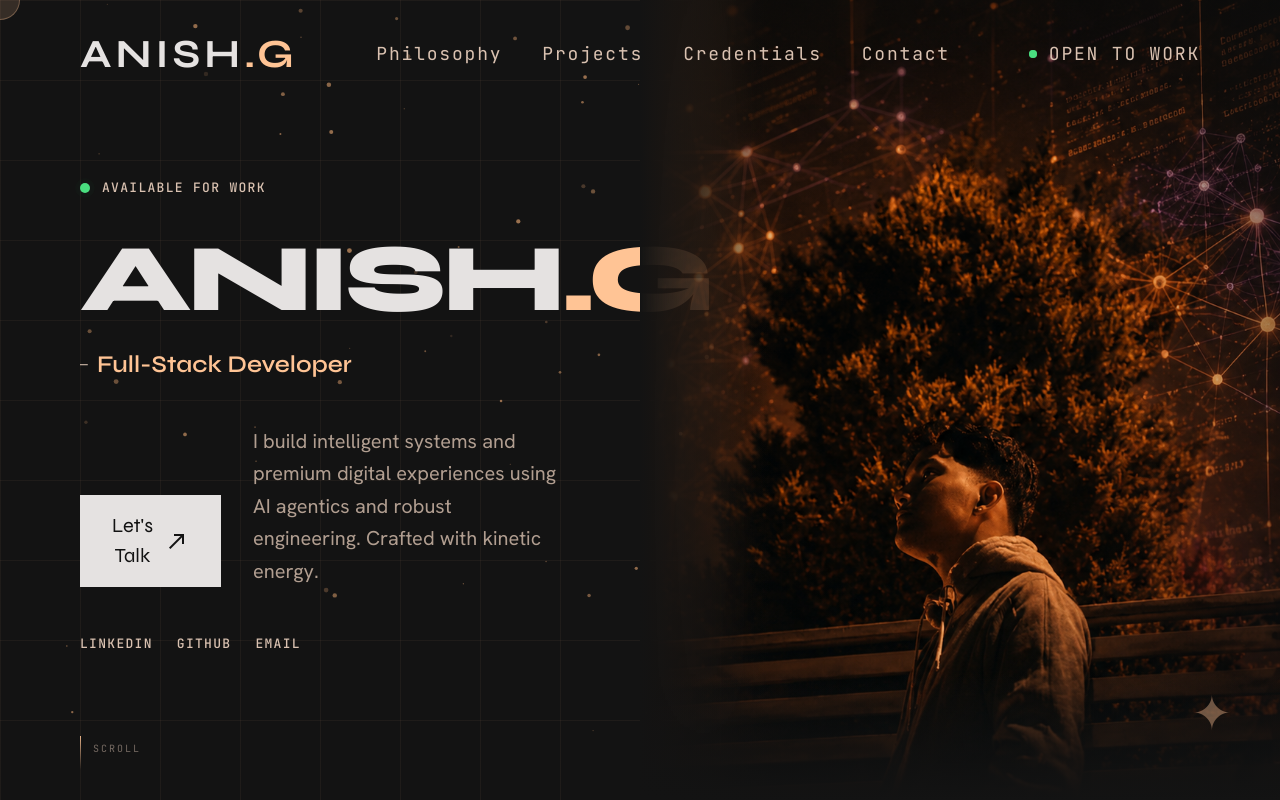
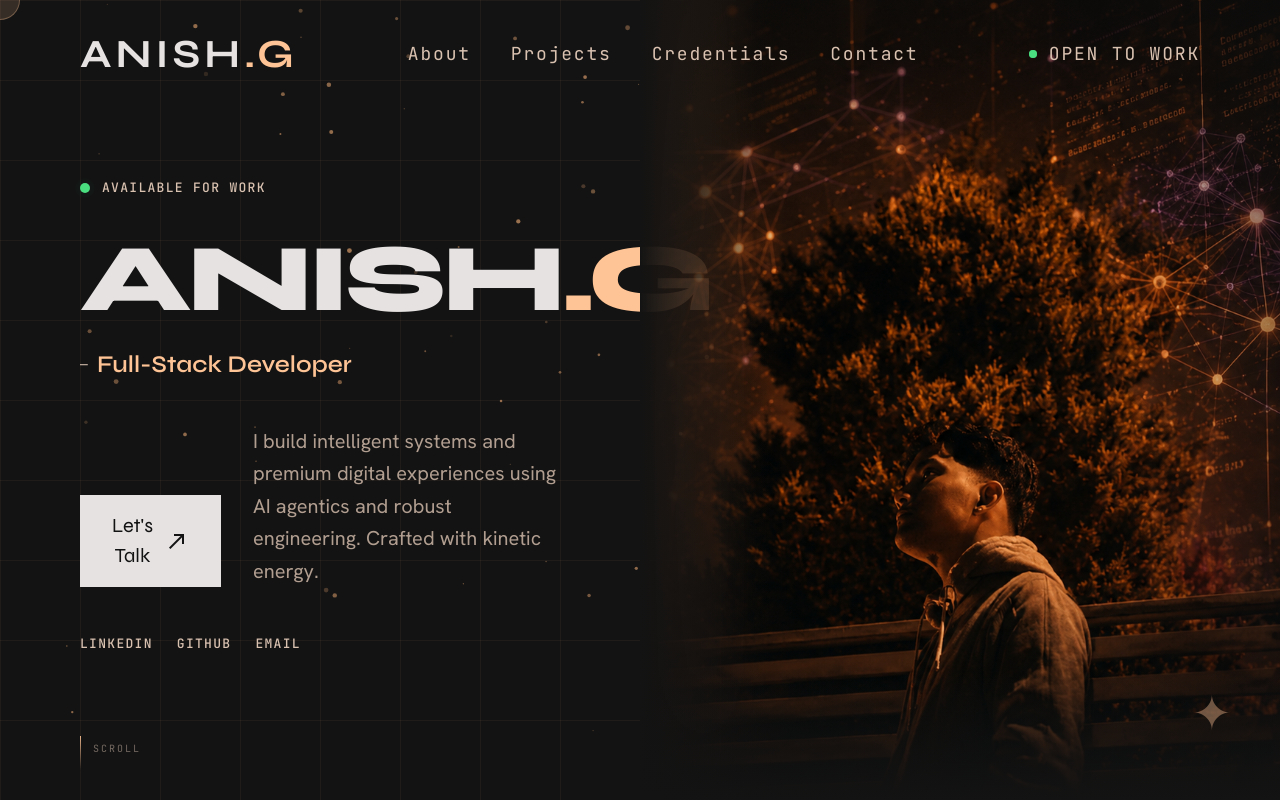
Before and after one commit to The-First-Wayne/Portfolio, a React (Vite) app: page / in a window 1280 px wide. Shown: the top 800 px of the page. Built offline with nearby package versions, Linux system fonts and the light colour scheme; the HTML template or start-up script is replaced by a standard one.

Commit message:
nav name chnage to about

```diff
--- a/src/components/Nav.tsx
+++ b/src/components/Nav.tsx
@@ -2,7 +2,7 @@ import { useState, useEffect } from 'react'
 import { motion, AnimatePresence } from 'framer-motion'
 
 const navLinks = [
-  { label: 'Philosophy', id: 'philosophy' },
+  { label: 'About', id: 'about' },
   { label: 'Projects', id: 'work' },
   { label: 'Credentials', id: 'credentials' },
   { label: 'Contact', id: 'contact' },
--- a/src/components/Philosophy.tsx
+++ b/src/components/Philosophy.tsx
@@ -3,7 +3,7 @@ import { motion } from 'framer-motion'
 export function Philosophy() {
   return (
     <motion.section
-      id="philosophy"
+      id="about"
       initial={{ opacity: 0, y: 40 }}
       whileInView={{ opacity: 1, y: 0 }}
       viewport={{ once: true, margin: "-100px" }}
```
